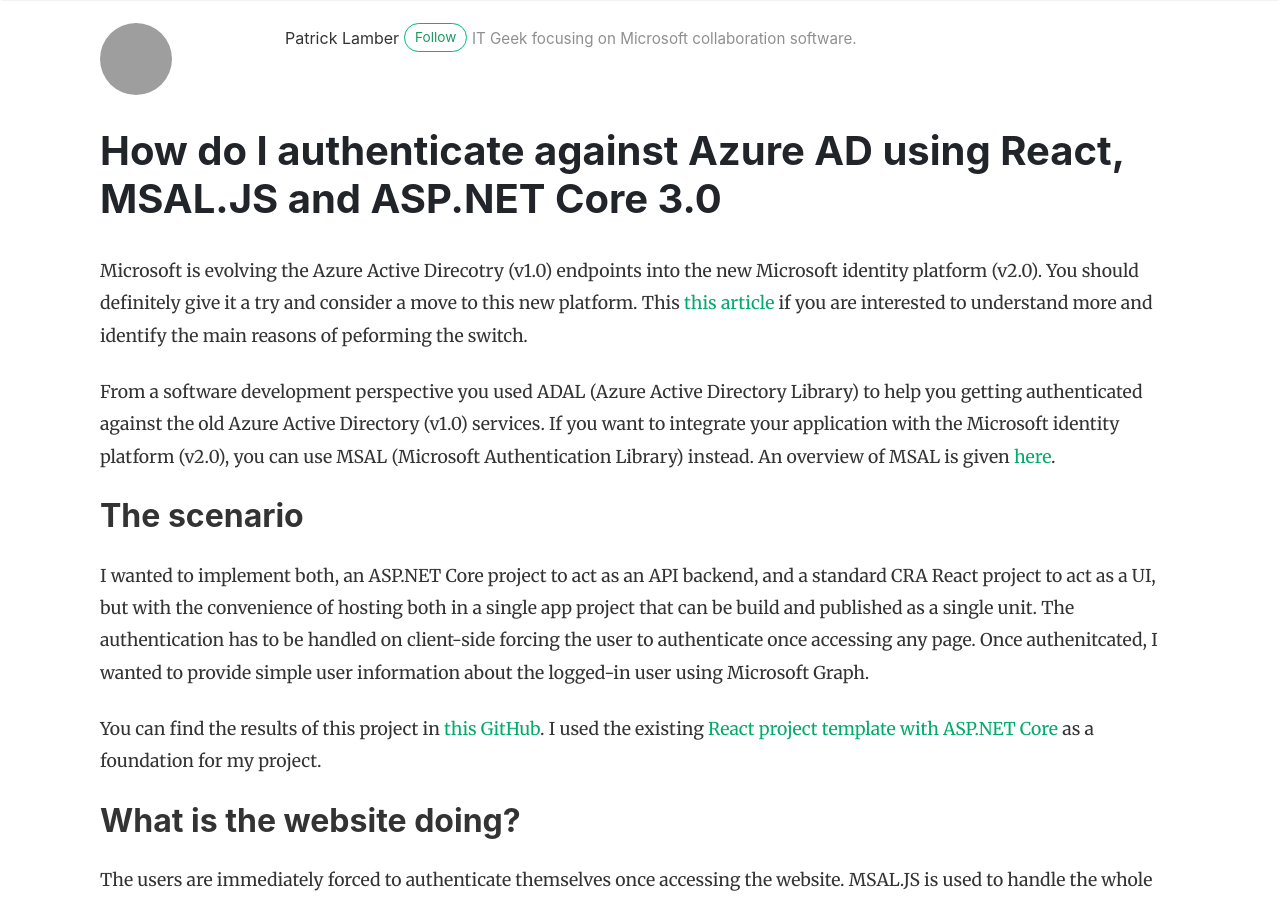
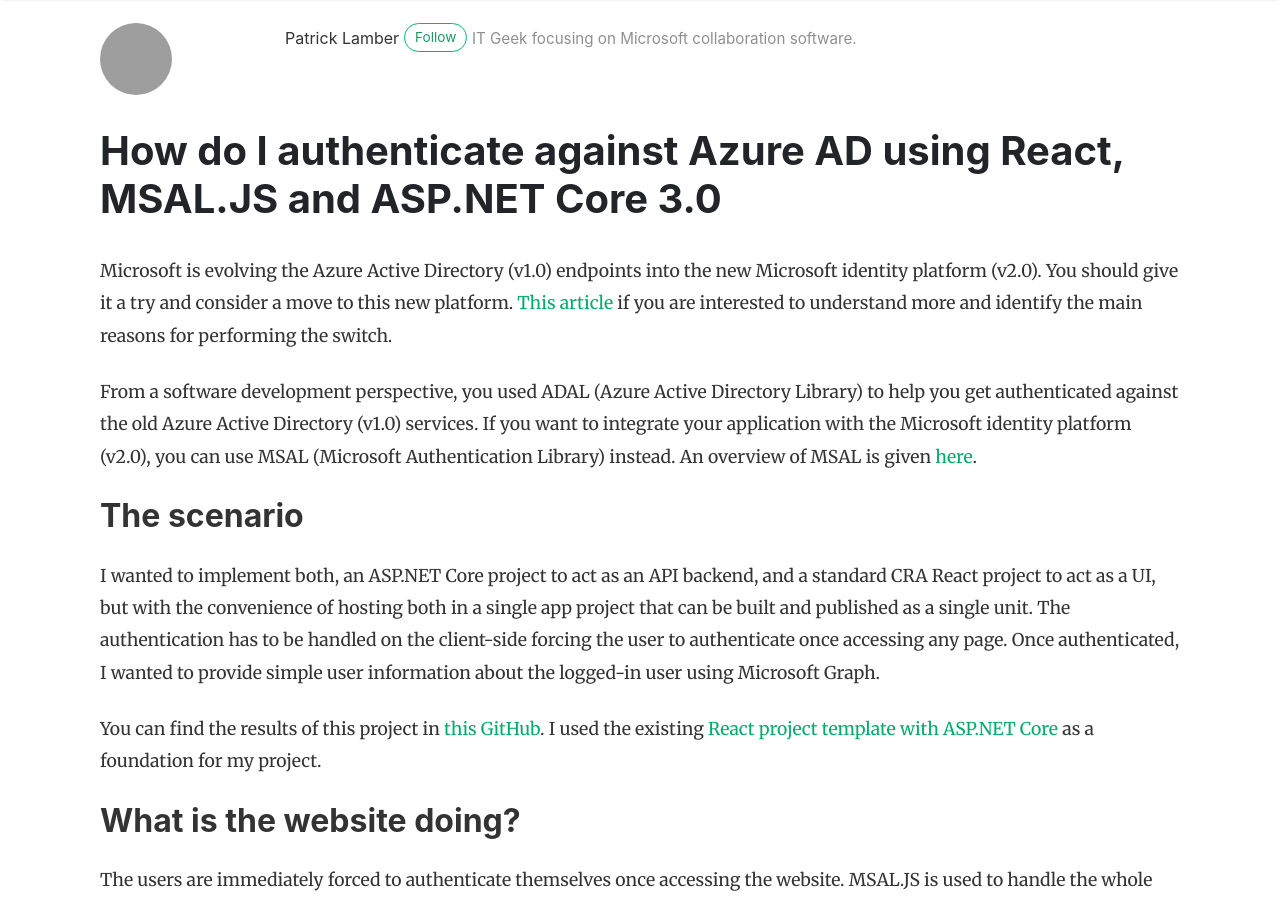
Before and after one commit to plamber/plamber.github.io, a Jekyll site: the page built from _posts/2020-01-09-How-do-I-authenticate-against-Azure-AD-using-React-SPA-and-ASP-NET-Core.md, in a window 1280 px wide and 900 px high, scrolled down 208 px. Built offline with Jekyll 4.4.1, drawn with Linux system fonts in a browser that asks for light colours; nearby versions of some CDN libraries; comment, search, counter and statistics services are not loaded; some of the changed text lies outside the part shown; grey boxes are pictures that could not be loaded.

Commit message:
minor spelling changes

```diff
--- a/_posts/2020-01-09-How-do-I-authenticate-against-Azure-AD-using-React-SPA-and-ASP-NET-Core.md
+++ b/_posts/2020-01-09-How-do-I-authenticate-against-Azure-AD-using-React-SPA-and-ASP-NET-Core.md
@@ -6,13 +6,13 @@ categories: [ Development, AzureAD ]
 tags: [Development, AzureAD, React, ASPNET.CORE]
 featured: false
 ---
-Microsoft is evolving the Azure Active Direcotry (v1.0) endpoints into the new Microsoft identity platform (v2.0). You should definitely give it a try and consider a move to this new platform. This [this article](https://docs.microsoft.com/en-us/azure/active-directory/develop/azure-ad-endpoint-comparison) if you are interested to understand more and identify the main reasons of peforming the switch.
+Microsoft is evolving the Azure Active Directory (v1.0) endpoints into the new Microsoft identity platform (v2.0). You should give it a try and consider a move to this new platform. [This article](https://docs.microsoft.com/en-us/azure/active-directory/develop/azure-ad-endpoint-comparison) if you are interested to understand more and identify the main reasons for performing the switch.
 
-From a software development perspective you used ADAL (Azure Active Directory Library) to help you getting authenticated against the old Azure Active Directory (v1.0) services. If you want to integrate your application with the Microsoft identity platform (v2.0), you can use MSAL (Microsoft Authentication Library) instead. An overview of MSAL is given [here](https://docs.microsoft.com/en-us/azure/active-directory/develop/msal-overview).
+From a software development perspective, you used ADAL (Azure Active Directory Library) to help you get authenticated against the old Azure Active Directory (v1.0) services. If you want to integrate your application with the Microsoft identity platform (v2.0), you can use MSAL (Microsoft Authentication Library) instead. An overview of MSAL is given [here](https://docs.microsoft.com/en-us/azure/active-directory/develop/msal-overview).
 
 ## The scenario
-I wanted to implement both, an ASP.NET Core project to act as an API backend, and a standard CRA React project to act as a UI, but with the convenience of hosting both in a single app project that can be build and published as a single unit.
-The authentication has to be handled on client-side forcing the user to authenticate once accessing any page. Once authenitcated, I wanted to provide simple user information about the logged-in user using Microsoft Graph.
+I wanted to implement both, an ASP.NET Core project to act as an API backend, and a standard CRA React project to act as a UI, but with the convenience of hosting both in a single app project that can be built and published as a single unit.
+The authentication has to be handled on the client-side forcing the user to authenticate once accessing any page. Once authenticated, I wanted to provide simple user information about the logged-in user using Microsoft Graph.
 
 You can find the results of this project in [this GitHub](https://github.com/plamber/MSAL-Authenticationsamples/tree/master/MSAL-Authenticationsamples/AAD-React-AspNetCore). I used the existing [React project template with ASP.NET Core](https://docs.microsoft.com/en-us/aspnet/core/client-side/spa/react?view=aspnetcore-3.1&tabs=visual-studio) as a foundation for my project.
 
@@ -53,7 +53,7 @@ If you want to use your dedicated Azure AD application, follow these basic steps
   - In case you configured a single tenant application, replace *common* in the *authority* value with **youTenantID**
 
 ## Key aspects in the code
-The app is using the [React project template with ASP.NET Core](https://docs.microsoft.com/en-us/aspnet/core/client-side/spa/react?view=aspnetcore-3.1&tabs=visual-studio) as basis. I just removed the unnecessary *Weather* controllers and added some minor things.
+The app is using the [React project template with ASP.NET Core](https://docs.microsoft.com/en-us/aspnet/core/client-side/spa/react?view=aspnetcore-3.1&tabs=visual-studio) as a basis. I just removed the unnecessary *Weather* controllers and added some minor things.
 
 ### Install the required client-side libraries
 I used NPM to install the necessary client-side libraries. *msal* is used to get MSAL.JS while *@microsoft/microsoft-graph-client* is used for the Microsoft Graph integration part.
@@ -146,6 +146,6 @@ if (accessToken) {
 Go and change the *MsalConfig.js* if you want to manipulate the authentication settings for MSAL.JS. You can find the configuration options of MSAL.JS under [this link](https://docs.microsoft.com/en-us/azure/active-directory/develop/msal-js-initializing-client-applications).
 
 ### Summarizing
-With [this GitHub project](https://github.com/plamber/MSAL-Authenticationsamples/tree/master/MSAL-Authenticationsamples/AAD-React-AspNetCore) I am showing you how to authenticate against Azure AD using React and ASP.NET core. I will definitely improve the current code and provide more samples on that repository.
+With [this GitHub project](https://github.com/plamber/MSAL-Authenticationsamples/tree/master/MSAL-Authenticationsamples/AAD-React-AspNetCore) I am showing you how to authenticate against Azure AD using React and ASP.NET core. I will improve the current code and provide more samples on that repository.
 
 Happy coding.
```
Also changed, not shown: other parts of _posts/2020-01-09-How-do-I-authenticate-against-Azure-AD-using-React-SPA-and-ASP-NET-Core.md (+1 -1 lines).
